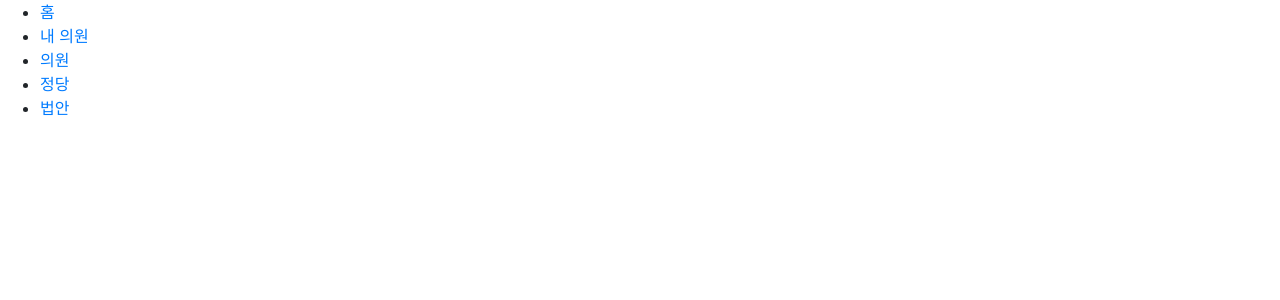
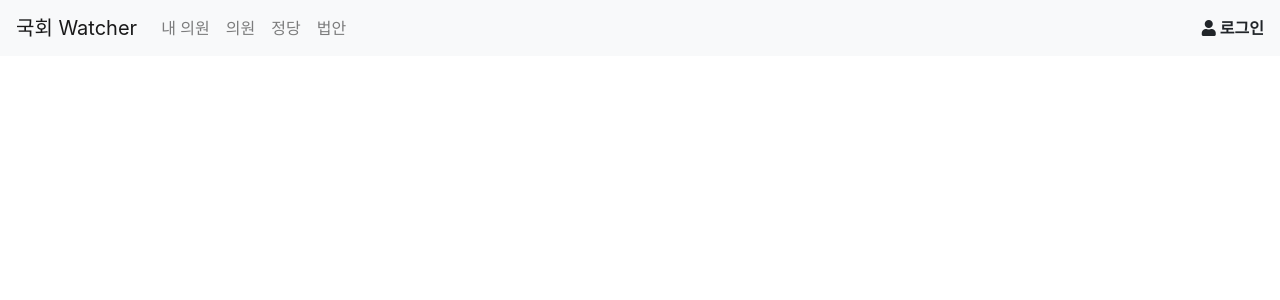
Before and after one commit to feynubrick/client-naw, a React (Create React App) app: page / in a window 1280 px wide. Shown: the top 300 px of the page. Built offline with nearby package versions, Linux system fonts and the light colour scheme.

Commit message:
Add Styling Bootstrap

```diff
--- a/public/index.html
+++ b/public/index.html
@@ -23,6 +23,15 @@
   <!-- Font Awesome CDN -->
   <link rel="stylesheet" href="https://use.fontawesome.com/releases/v5.8.1/css/all.css"
     integrity="sha384-50oBUHEmvpQ+1lW4y57PTFmhCaXp0ML5d60M1M7uH2+nqUivzIebhndOJK28anvf" crossorigin="anonymous">
+  <script src="https://code.jquery.com/jquery-3.3.1.slim.min.js"
+    integrity="sha384-q8i/X+965DzO0rT7abK41JStQIAqVgRVzpbzo5smXKp4YfRvH+8abtTE1Pi6jizo" crossorigin="anonymous">
+  </script>
+  <script src="https://cdnjs.cloudflare.com/ajax/libs/popper.js/1.14.3/umd/popper.min.js"
+    integrity="sha384-ZMP7rVo3mIykV+2+9J3UJ46jBk0WLaUAdn689aCwoqbBJiSnjAK/l8WvCWPIPm49" crossorigin="anonymous">
+  </script>
+  <script src="https://stackpath.bootstrapcdn.com/bootstrap/4.1.3/js/bootstrap.min.js"
+    integrity="sha384-ChfqqxuZUCnJSK3+MXmPNIyE6ZbWh2IMqE241rYiqJxyMiZ6OW/JmZQ5stwEULTy" crossorigin="anonymous">
+  </script>
   <title>React App</title>
 </head>
 
--- a/src/components/Menu.jsx
+++ b/src/components/Menu.jsx
@@ -3,25 +3,51 @@
 
 const Menu = () => {
   return (
-    <div>
-      <ul>
-        <li>
-          <NavLink to="/">홈</NavLink>
+    <nav className="navbar navbar-expand-lg navbar-light bg-light">
+      <NavLink className="navbar-brand" to="/">
+        국회 Watcher
+      </NavLink>
+      <button
+        className="navbar-toggler"
+        type="button"
+        data-toggle="collapse"
+        data-target="#navbarTogglerDemo01"
+        aria-controls="navbarTogglerDemo01"
+        aria-expanded="false"
+        aria-label="Toggle navigation"
+      >
+        <span className="navbar-toggler-icon" />
+      </button>
+      <div className="collapse navbar-collapse" id="navbarTogglerDemo01">
+        <ul className="navbar-nav mr-auto mt-2 mt-lg-0">
+          <li className="nav-item">
+            <NavLink className="nav-link" to="/mymna">
+              내 의원
+            </NavLink>
           </li>
-        <li>
-          <NavLink to="/mymna">내 의원</NavLink>
+          <li className="nav-item">
+            <NavLink className="nav-link" to="/mna">
+              의원
+            </NavLink>
           </li>
-        <li>
-          <NavLink to="/mna">의원</NavLink>
+          <li className="nav-item">
+            <NavLink className="nav-link" to="/party">
+              정당
+            </NavLink>
           </li>
-        <li>
-          <NavLink to="/party">정당</NavLink>
+          <li className="nav-item">
+            <NavLink className="nav-link" to="/bill">
+              법안
+            </NavLink>
           </li>
-        <li>
-          <NavLink to="/bill">법안</NavLink>
+        </ul>
+        <ul className="navbar-nav mt-2 mt-lg-0">
+          <li className="nav-item">
+            <i className="fas fa-user"> 로그인</i>
           </li>
         </ul>
       </div>
+    </nav>
   );
 };
 
```
Lines whose indentation alone changed are shown as unchanged.
